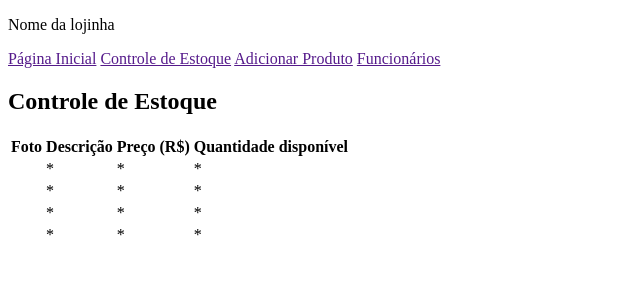
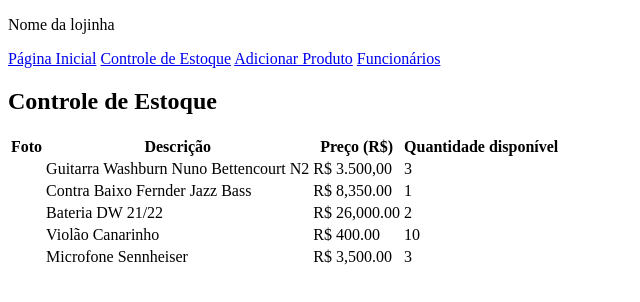
Before and after one commit to future4code/hopper-Mario-Silva, a plain HTML site: page modulo1/html-sistema-loja/ctrl-estoque.html in a window 1280 px wide. Shown: the whole page, without its empty margins (0-640 px from the left). Drawn offline with Linux system fonts and the light colour scheme.

Commit message:
add imagens

```diff
--- a/modulo1/html-sistema-loja/ctrl-estoque.html
+++ b/modulo1/html-sistema-loja/ctrl-estoque.html
@@ -12,10 +12,10 @@
     </div>
 
     <div>
-        <a href="">Página Inicial</a>
-        <a href="">Controle de Estoque</a>
-        <a href="">Adicionar Produto</a>
-        <a href="">Funcionários</a>
+        <a href="./index.html">Página Inicial</a>
+        <a href="./ctrl-estoque.html">Controle de Estoque</a>
+        <a href="./add-produto.html">Adicionar Produto</a>
+        <a href="./funcionarios.html">Funcionários</a>
     </div>
 
     <h2>Controle de Estoque</h2>
@@ -30,30 +30,39 @@
 
         <tr>
             <td><img src="" alt=""/></td>
-            <td> * </td>
-            <td> * </td>
-            <td> * </td>
+            <td> Guitarra Washburn Nuno Bettencourt N2 </td>
+            <td> R$ 3.500,00 </td>
+            <td> 3 </td>
         </tr>
 
         <tr>
             <td><img src="" alt=""/></td>
-            <td> * </td>
-            <td> * </td>
-            <td> * </td>
+            <td> Contra Baixo Fernder Jazz Bass </td>
+            <td> R$ 8,350.00 </td>
+            <td> 1 </td>
         </tr>
 
         <tr>
             <td><img src="" alt=""/></td>
-            <td> * </td>
-            <td> * </td>
-            <td> * </td>
+            <td> Bateria DW 21/22 </td>
+            <td> R$ 26,000.00 </td>
+            <td> 2 </td>
         </tr>
 
         <tr>
             <td><img src="" alt=""/></td>
-            <td> * </td>
-            <td> * </td>
-            <td> * </td>
+            <td> Violão Canarinho </td>
+            <td> R$ 400.00 </td>
+            <td> 10 </td>
+        </tr>
+
+        <tr>
+            <td><img src="" alt=""/></td>
+            <td>Microfone Sennheiser </td>
+            <td>R$ 3,500.00</td>
+            <td>3</td>
+
+
         </tr>
 
         <!-- Crie mais uma linha desta tabela abaixo \/ -->
```
Also changed, not shown: modulo1/html-sistema-loja/add-produto.html (+4 -4 lines), modulo1/html-sistema-loja/funcionarios.html (+10 -5 lines), modulo1/html-sistema-loja/index.html (+4 -4 lines), modulo1/html-sistema-loja/img/Sennheiser .jpg (added), modulo1/html-sistema-loja/img/WASHBURN.jpg (added), modulo1/html-sistema-loja/img/bateria dw.jpg (added), modulo1/html-sistema-loja/img/fender bass.jpg (added), modulo1/html-sistema-loja/img/violao_.jpg (added), 1 other file.
